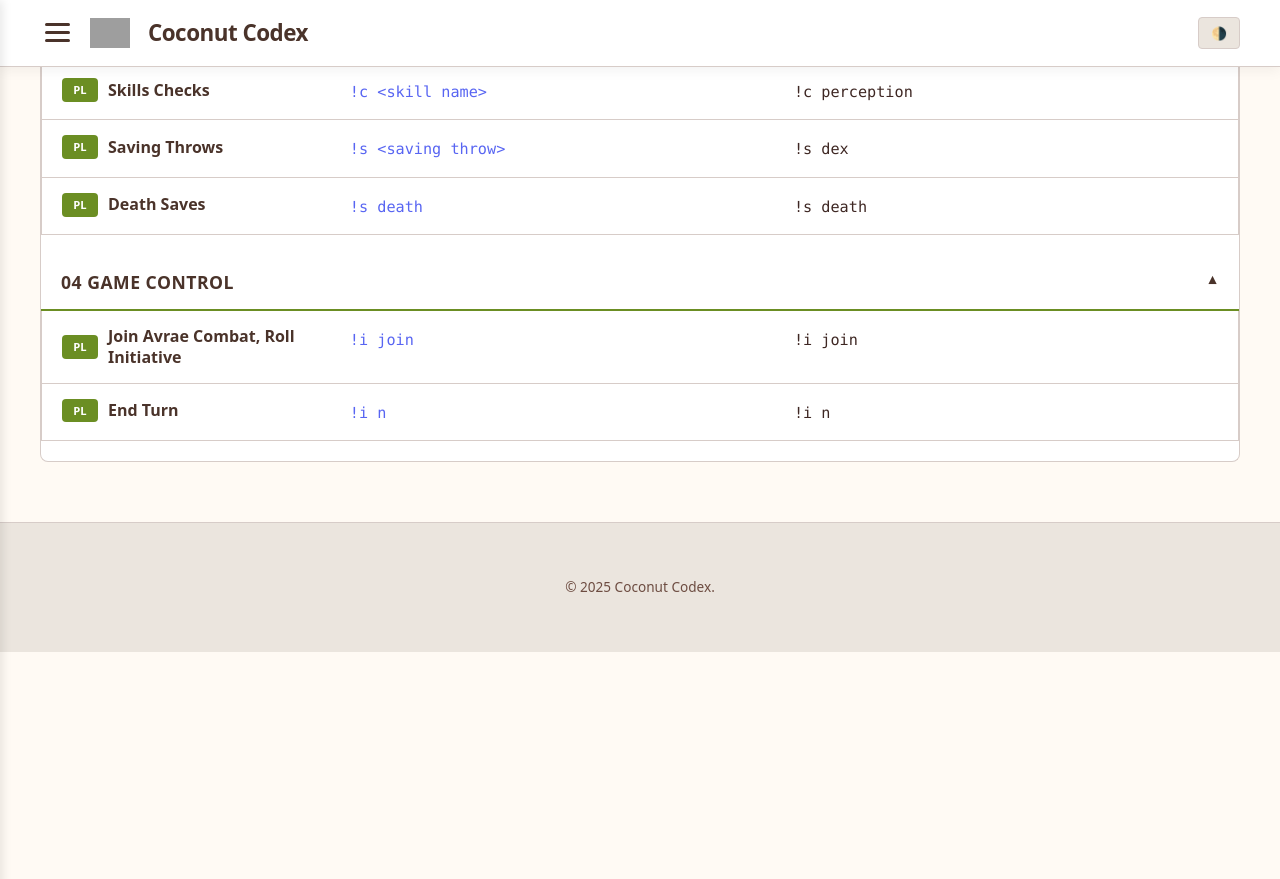
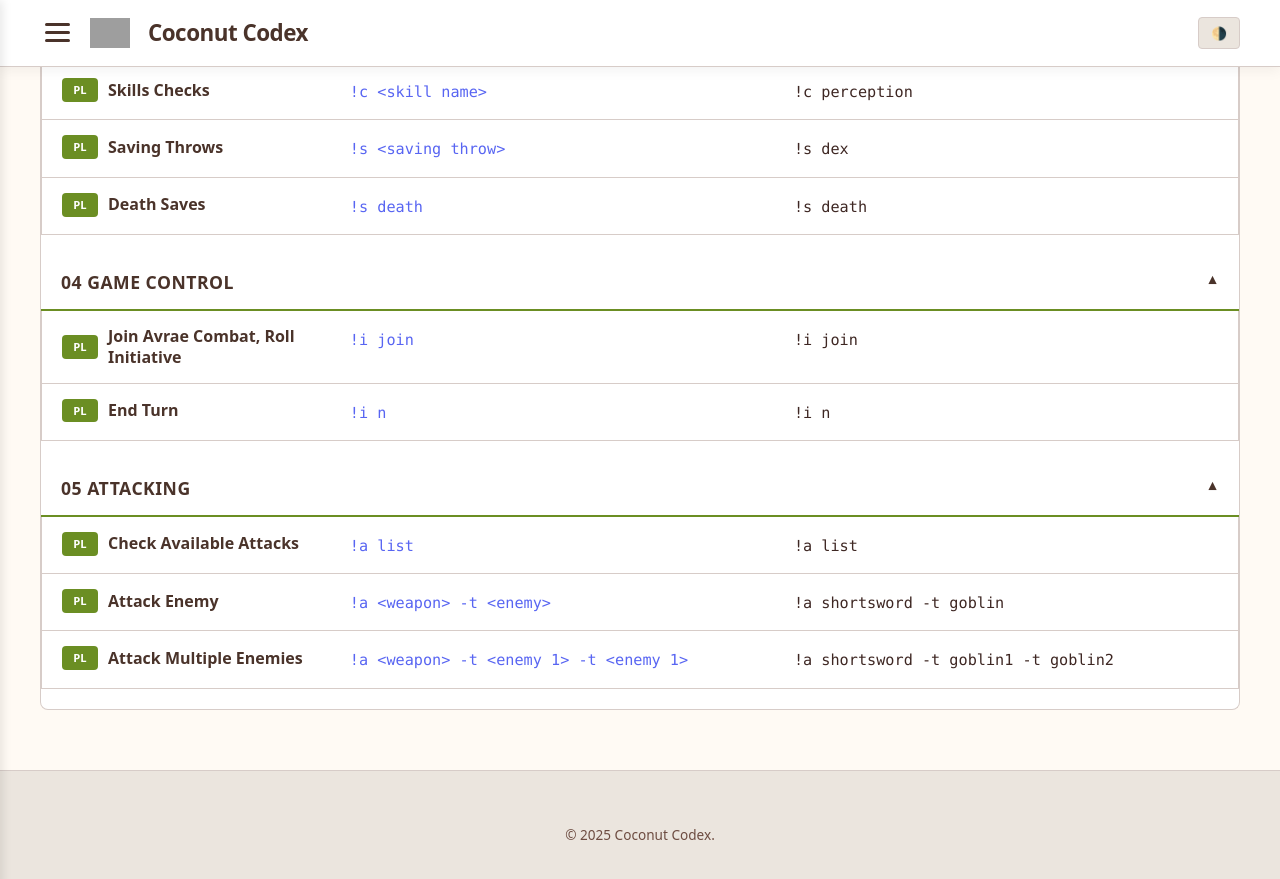
Before and after one commit to coconutswallow/codex, a Jekyll site: the page built from avrae.html, in a window 1280 px wide and 900 px high, scrolled down 1162 px. Shown: the top 879 px of the window. Built offline with Jekyll 4.4.1, drawn with Linux system fonts in a browser that asks for light colours; a script that is not in the unit is left out; before the commit the page ends 1814 px from its top, so only the background shows below that; grey boxes are pictures that could not be loaded.

Commit message:
Update avrae_commands.yml

```diff
--- a/_data/avrae_commands.yml
+++ b/_data/avrae_commands.yml
@@ -95,3 +95,28 @@
   category: "04 Game Control"
   type: "Player"
   image: ""
+
+- title: "Check Available Attacks"
+  syntax: "!a list"
+  example: "!a list"
+  tags: "Attack"
+  category: "05 Attacking"
+  type: "Player"
+  image: ""
+
+- title: "Attack Enemy"
+  syntax: "!a <weapon> -t <enemy>"
+  example: "!a shortsword -t goblin"
+  tags: "Attack Target"
+  category: "05 Attacking"
+  type: "Player"
+  image: ""
+
+
+- title: "Attack Multiple Enemies"
+  syntax: "!a <weapon> -t <enemy 1> -t <enemy 1>"
+  example: "!a shortsword -t goblin1 -t goblin2"
+  tags: "Attack Target Multiple"
+  category: "05 Attacking"
+  type: "Player"
+  image: ""
```
